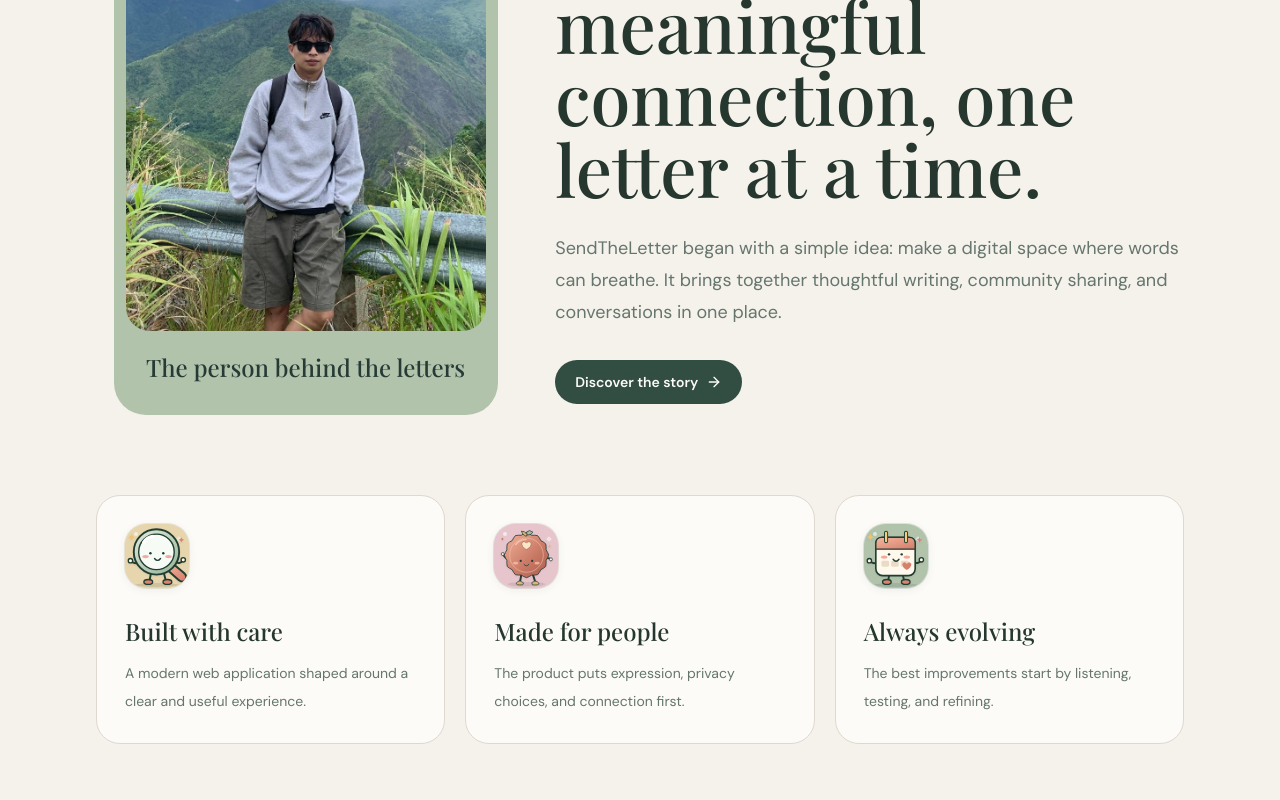
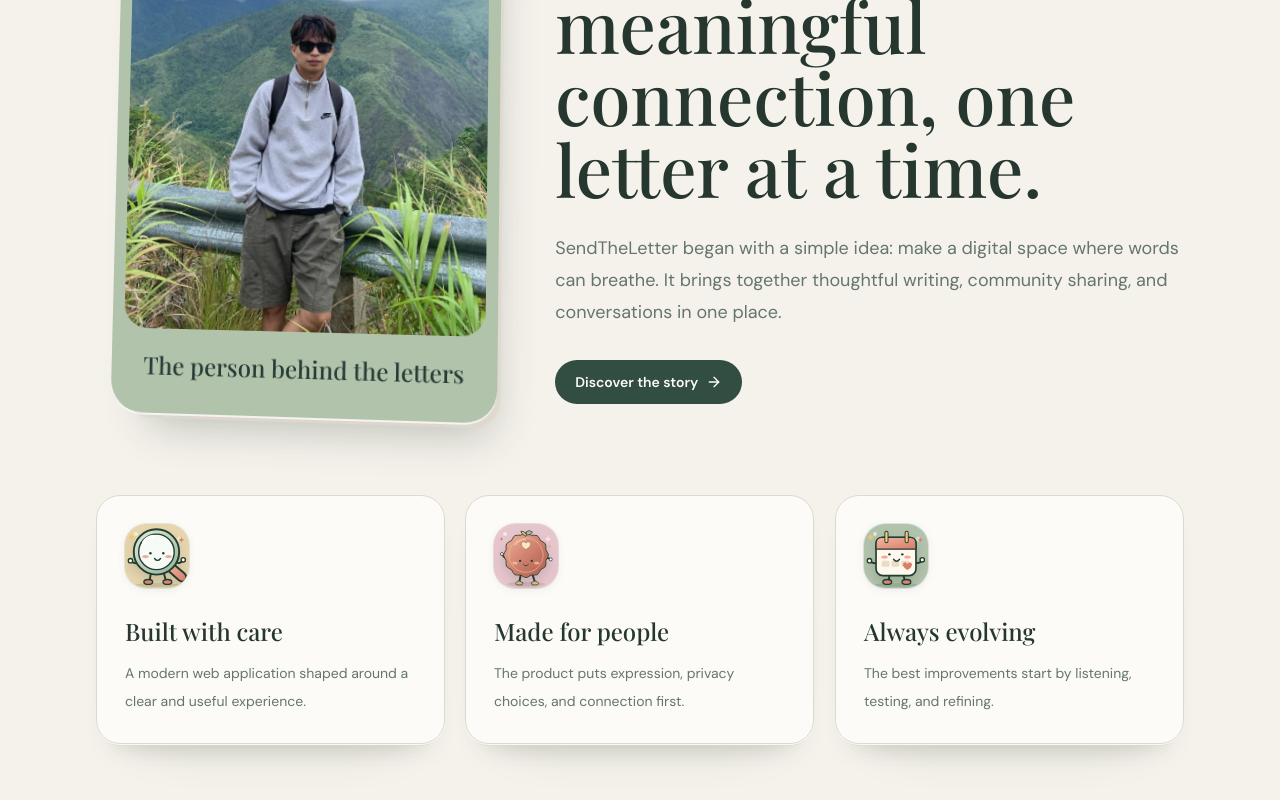
Before and after one commit to donnelsimbajon-design/SendtheLetter_System, a React (Vite) app in the folder Note_letter/: page /creator in a window 1280 px wide. Shown: the part 304-1104 px from the top of the page. Built offline with nearby package versions, Linux system fonts and the light colour scheme; no server answers.

Commit message:
design: extend sitewide 3D paper language to public, auth and admin pages

```diff
--- a/Note_letter/src/Pages/Creator.tsx
+++ b/Note_letter/src/Pages/Creator.tsx
@@ -7,14 +7,14 @@ const Creator = () => (
     <header className="border-b border-border/70"><div className="mx-auto flex h-[76px] max-w-7xl items-center justify-between px-5 sm:px-8"><Link to="/" className="flex items-center gap-3"><CharacterBadge name="lumi" tone="forest" size="md" className="!h-10 !w-10" /><span className="font-editorial text-xl font-semibold">SendTheLetter</span></Link><nav className="flex items-center gap-5 text-sm font-medium text-muted-foreground sm:gap-8"><Link to="/about" className="hover:text-foreground">About</Link><Link to="/services" className="hover:text-foreground">Features</Link><Link to="/contact" className="hover:text-foreground">Contact</Link></nav></div></header>
     <main className="mx-auto max-w-6xl px-5 py-16 sm:px-8 sm:py-24">
       <section className="grid items-center gap-10 lg:grid-cols-[.8fr_1.2fr]">
-        <div className="mx-auto w-full max-w-sm overflow-hidden rounded-[2rem] bg-[hsl(var(--surface-sage))] p-3"><img src="/creator-profile.jpg" alt="SendTheLetter creator" className="aspect-[4/5] w-full rounded-[1.5rem] object-cover" onError={(event)=>{event.currentTarget.style.display='none';}}/><div className="p-5 text-center font-editorial text-2xl text-[#263B35]">The person behind the letters</div></div>
+        <div className="stl-depth-hero mx-auto w-full max-w-sm overflow-hidden rounded-[2rem] bg-[hsl(var(--surface-sage))] p-3"><img src="/creator-profile.jpg" alt="SendTheLetter creator" className="aspect-[4/5] w-full rounded-[1.5rem] object-cover" onError={(event)=>{event.currentTarget.style.display='none';}}/><div className="p-5 text-center font-editorial text-2xl text-[#263B35]">The person behind the letters</div></div>
         <div><p className="text-xs font-bold uppercase tracking-[.2em] text-[hsl(var(--accent))]">The creator</p><h1 className="mt-5 font-editorial text-5xl leading-[1.08] sm:text-7xl">Building meaningful connection, one letter at a time.</h1><p className="mt-7 text-lg leading-8 text-muted-foreground">SendTheLetter began with a simple idea: make a digital space where words can breathe. It brings together thoughtful writing, community sharing, and conversations in one place.</p><Link to="/about" className="mt-8 inline-flex items-center gap-2 rounded-full bg-primary px-5 py-3 text-sm font-semibold text-primary-foreground">Discover the story <ArrowRight size={16}/></Link></div>
       </section>
       <section className="mt-20 grid gap-5 md:grid-cols-3">{([
           { mascot: 'suri', tone: 'gold', title: 'Built with care', body: 'A modern web application shaped around a clear and useful experience.' },
           { mascot: 'sely', tone: 'rose', title: 'Made for people', body: 'The product puts expression, privacy choices, and connection first.' },
           { mascot: 'araw', tone: 'sage', title: 'Always evolving', body: 'The best improvements start by listening, testing, and refining.' },
-        ] as const).map(({ mascot, tone, title, body }) => <article key={title} className="rounded-3xl border border-border bg-card p-7"><CharacterBadge name={mascot} tone={tone} size="lg" /><h2 className="mt-5 font-editorial text-2xl">{title}</h2><p className="mt-3 text-sm leading-7 text-muted-foreground">{body}</p></article>)}</section>
+        ] as const).map(({ mascot, tone, title, body }) => <article key={title} className="stl-depth-card rounded-3xl border border-border bg-card p-7"><CharacterBadge name={mascot} tone={tone} size="lg" /><h2 className="mt-5 font-editorial text-2xl">{title}</h2><p className="mt-3 text-sm leading-7 text-muted-foreground">{body}</p></article>)}</section>
     </main>
   </div>
 );
```
